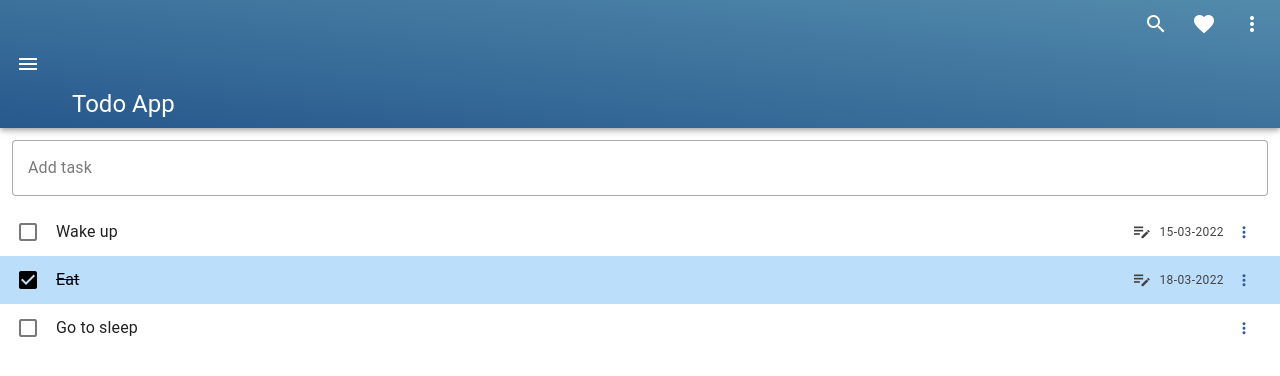
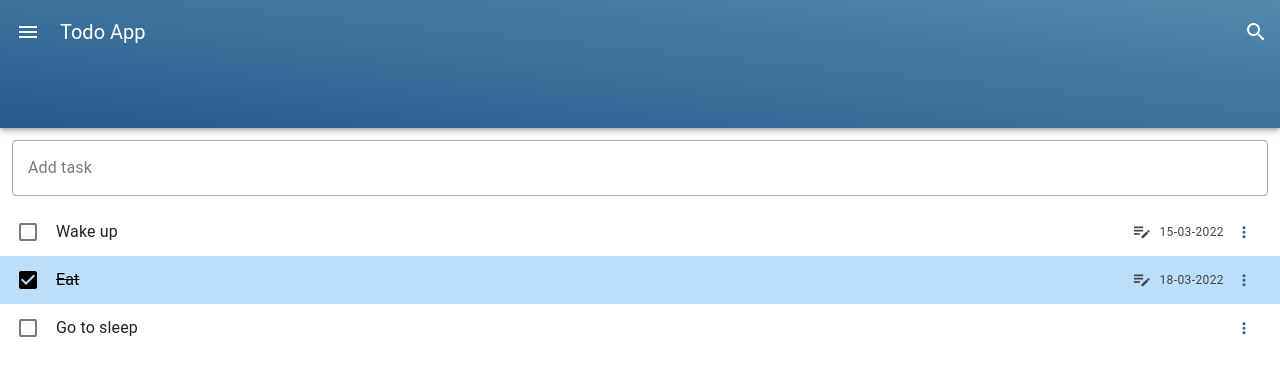
Before and after one commit to iss1977/VueJS3-Vuetify3-Vite-Task-manager, a Vue app: page / in a window 1280 px wide. Shown: the top 376 px of the page. Built offline with nearby package versions, Linux system fonts and the light colour scheme.

Commit message:
app bar redesign

```diff
--- a/package.json
+++ b/package.json
@@ -10,6 +10,7 @@
   "dependencies": {
     "@vuepic/vue-datepicker": "^4.2.0",
     "date-fns": "^2.29.3",
+    "sass": "^1.58.3",
     "vue": "^3.2.45",
     "vue-router": "^4.1.6",
     "vuetify": "^3.1.5",
--- a/src/App.vue
+++ b/src/App.vue
@@ -1,68 +1,73 @@
 <template>
   <v-app id="inspire">
-    <v-navigation-drawer
-        v-model="drawer"
-
-      >
-        <v-list-item
-          prepend-avatar="https://picsum.photos/200"
-          title="Todo"
-          subtitle="forever free"
-          nav
-        >
+    <v-navigation-drawer v-model="drawer">
+      <v-list-item prepend-avatar="https://picsum.photos/200" title="Todo" subtitle="forever free" nav>
         <template v-slot:append>
-            <v-btn
-              variant="text"
-              icon="mdi-chevron-left"
-              @click.stop="drawer = !drawer"
-            ></v-btn>
+          <v-btn variant="text" icon="mdi-chevron-left" @click.stop="drawer = !drawer"></v-btn>
         </template>
       </v-list-item>
 
       <v-divider></v-divider>
 
       <v-list density="compact" nav>
-          <v-list-item
-            v-for="item in items"
-            :key="item.title"
-            :prepend-icon="item.icon"
-            :title="item.title"
-            :value = "item.title"
-            :to="item.to">
+        <v-list-item v-for="item in items" :key="item.title" :prepend-icon="item.icon" :title="item.title"
+          :value="item.title" :to="item.to">
         </v-list-item>
       </v-list>
     </v-navigation-drawer>
 
-      <v-app-bar
-        density="prominent"
-        color="primary"
 
-      >
+    <v-app-bar color="primary" extension-height="64">
       <template v-slot:image>
-          <v-img
-            gradient="to top right, rgba(19,84,122,.4), rgba(128,208,199,.4)"
-          ></v-img>
+        <v-img gradient="to top right, rgba(19,84,122,.4), rgba(128,208,199,.4)"></v-img>
       </template>
+
 
       <template v-slot:prepend>
         <v-app-bar-nav-icon @click="drawer = !drawer"></v-app-bar-nav-icon>
+        <v-app-bar-title class="mx-2">Todo App</v-app-bar-title>
       </template>
 
-        <v-app-bar-title>Todo App</v-app-bar-title>
-
-
-        <v-btn icon>
+      <template #default="props">
+        <pre>{{ props }}</pre>
+        <div>
+          <v-btn icon @click="showSearchBar = !showSearchBar">
             <v-icon>mdi-magnify</v-icon>
           </v-btn>
 
-        <v-btn icon>
-          <v-icon>mdi-heart</v-icon>
-        </v-btn>
+        </div>
+      </template>
 
-        <v-btn icon>
-          <v-icon>mdi-dots-vertical</v-icon>
-        </v-btn>
+      <template #extension>
+
+        <v-container fluid class="pa-0 ma-0 v-container" :class="{ hidden : !showSearchBar}">
+          <v-row>
+            <v-spacer></v-spacer>
+            <v-col
+              cols="10"
+              sm="8"
+              lg="6"
+              class="mx-6"
+            >
+              <v-text-field
+                prepend-inner-icon="mdi-magnify"
+                label="search for a task"
+                variant="underlined"
+                clearable
+                hide-details
+              ></v-text-field>
+            </v-col>
+          </v-row>
+        </v-container>
+      </template>
+
+      <!-- <v-app-bar-title>Todo App</v-app-bar-title> -->
+
+
+
+
     </v-app-bar>
+
 
     <v-main>
       <router-view></router-view>
@@ -79,11 +84,27 @@ import { ref } from 'vue';
 
 const drawer = ref(false);
 
-const items =  [
-          { title: 'Todo', icon: 'mdi-checkbox-marked-circle-plus-outline', to:'/' },
+const items = [
+  { title: 'Todo', icon: 'mdi-checkbox-marked-circle-plus-outline', to: '/' },
   { title: 'About', icon: 'mdi-information-variant', to: '/about' },
 
 ];
 
+const updateFocus = (e) => showSearchBar.value = e;
+
+const showSearchBar = ref(false)
+
 
 </script>
+
+<style lang="scss" scoped>
+.v-container{
+  transition: all .8s;
+  &.hidden{
+      // transform: translateY(100px);
+      opacity: 0;
+      scale: 0;
+    }
+
+}
+</style>
```
Also changed, not shown: 1 other file (tests, documents, lock files or other folders). Lines whose indentation alone changed are shown as unchanged.
